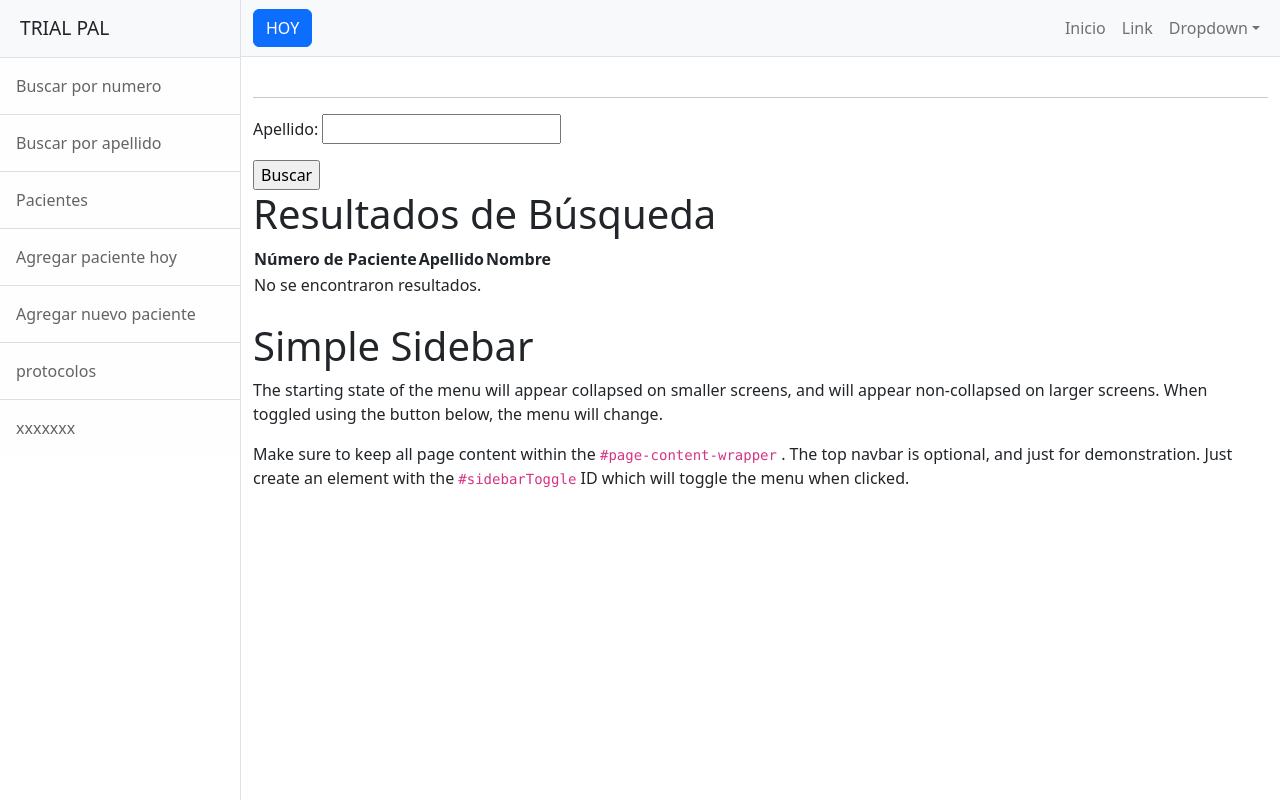
After one commit to Pablotus/ProyectoTApp, a Django app: page /TApp/busqueda_apellido in a window 1280 px wide. The commit adds this page. Run offline with Django 4.2, Linux system fonts and the light colour scheme; some libraries are stand-ins or nearby versions.

Commit message:
Busca por numero y apellido en diferentes pestañas

```diff
--- a/TApp/forms.py
+++ b/TApp/forms.py
@@ -21,6 +21,7 @@
 
 class BusquedaPacienteForm(forms.Form):
     numero_paciente = forms.CharField(required=False)
-    apellido = forms.CharField(required=False)
+
+
 class BusquedaApellidoForm(forms.Form):
-    apellido = forms.CharField(max_length=40)
+    apellido = forms.CharField(required=False, max_length=40)
--- a/TApp/templates/TApp/index.html
+++ b/TApp/templates/TApp/index.html
@@ -18,7 +18,8 @@
             <div class="border-end bg-white" id="sidebar-wrapper">
                 <div class="sidebar-heading border-bottom bg-light">TRIAL PAL</div>
                 <div class="list-group list-group-flush">
-                     <a class="list-group-item list-group-item-action list-group-item-light p-3" href="{% url 'busquedapaciente' %}">Buscar</a>
+                     <a class="list-group-item list-group-item-action list-group-item-light p-3" href="{% url 'busquedapaciente' %}">Buscar por numero</a>
+                    <a class="list-group-item list-group-item-action list-group-item-light p-3" href="{% url 'busqueda_apellido' %}">Buscar por apellido</a>
                     <a class="list-group-item list-group-item-action list-group-item-light p-3" href="{% url 'paciente' %}">Pacientes</a>
                     <a class="list-group-item list-group-item-action list-group-item-light p-3" href="{% url 'inicio' %}">Agregar paciente hoy</a>
                     <a class="list-group-item list-group-item-action list-group-item-light p-3" href="{% url 'agregar_paciente' %} ">Agregar nuevo paciente</a>
--- a/TApp/templates/TApp/resultadosBusqueda.html
+++ b/TApp/templates/TApp/resultadosBusqueda.html
@@ -1,7 +1,3 @@
-
-
-
-
 {% extends "TApp/index.html" %}
 
 {% load static %}
--- /dev/null
+++ b/TApp/templates/TApp/resultadosBusquedaApellido.html
@@ -0,0 +1,50 @@
+{% extends "TApp/index.html" %}
+
+{% load static %}
+
+{% block contenidoQueCambia %}
+
+    {# Buscar paciente #}
+    <br><hr>
+    <form action="{% url 'busqueda_apellido' %}">
+        {{ form_busqueda.as_p }}
+        <input type="submit" value="Buscar">
+    </form>
+
+    <html>
+    <head>
+        <title>Resultados de Búsqueda</title>
+    </head>
+    <body>
+        <h1>Resultados de Búsqueda</h1>
+        <table>
+            <thead>
+                <tr>
+                    <th>Número de Paciente</th>
+                    <th>Apellido</th>
+                    <th>Nombre</th>
+                    <!-- Agrega más columnas si es necesario -->
+                </tr>
+            </thead>
+            <tbody>
+                {% if pacientes %}
+                    {% for paciente in pacientes %}
+                        <tr>
+                            <td>{{ paciente.numero_paciente }}</td>
+                            <td>{{ paciente.apellido }}</td>
+                            <td>{{ paciente.nombre }}</td>
+                            <td>{{ paciente.dni }}</td>
+
+                            <!-- Muestra los datos del paciente en las columnas correspondientes -->
+                        </tr>
+                    {% endfor %}
+                {% else %}
+                    <tr>
+                        <td colspan="3">No se encontraron resultados.</td>
+                    </tr>
+                {% endif %}
+            </tbody>
+        </table>
+    </body>
+    </html>
+{% endblock %}
--- a/TApp/urls.py
+++ b/TApp/urls.py
@@ -14,4 +14,5 @@
     path('inicio/agregar/agregar_paciente', views.agregar_paciente, name="agregar_paciente"),
     path('inicio/eliminar/<eliminar_paciente>', views.eliminar_paciente, name="eliminar_paciente"),
     path('inicio/editar/<editar_paciente>', views.editar_paciente, name="editar_paciente"),
+    path('busqueda_apellido', views.busqueda_apellido, name="busqueda_apellido"),
 ]
--- a/TApp/views.py
+++ b/TApp/views.py
@@ -2,38 +2,12 @@
 from django.http import HttpResponse
 from django import forms
 from TApp.models import Paciente
-from TApp.forms import PacienteForm, BusquedaPacienteForm
+from TApp.forms import PacienteForm, BusquedaPacienteForm, BusquedaApellidoForm
 from django.db.models import Q
-
-
-# def busqueda_paciente(request):
-#     mi_formulario = BusquedaPacienteForm(request.GET)
-#     if mi_formulario.is_valid():
-#         informacion = mi_formulario.cleaned_data
-#         # Obtener el número de paciente y apellido del formulario
-#         numero_paciente = informacion.get('numero_paciente')
-#         apellido = informacion.get('apellido')
-#         # Filtrar pacientes por número de paciente o apellido
-#         if numero_paciente or apellido:
-#             pacientes_filtrados = Paciente.objects.filter(
-#                 Q(numero_paciente__icontains=numero_paciente) | Q(apellido__icontains=apellido)
-#             )
-#             context = {
-#                 "pacientes": pacientes_filtrados
-#             }
-#             return render(request, "TApp/resultadosBusqueda.html", context=context)
-#
-#     # Si el formulario no es válido o no se proporcionaron datos, renderizar la página nuevamente
-#     return render(request, "TApp/busca_paciente.html", {"mi_formulario": mi_formulario})
-
 
 
 def inicio(request):
     return render(request, "TApp/index.html")
-
-
-# def paciente(request):
-#     return render(request, "TApp/paciente.html")
 
 def paciente(request):
 
@@ -44,20 +18,8 @@
     }
     return render(request, "TApp/paciente.html", context=context)
 
-
-
 def buscarpaciente(request):
     return render(request, "TApp/buscar_paciente.html")
-
-# def buscar(request):
-#     if request.GET["numero_paciente"]:
-#         numero_paciente = request.GET['numero_paciente']
-#         paciente = Paciente.objects.filter(numero_paciente__icontains=numero_paciente)
-#         return render(request, "TApp/resultadosBusqueda.html", {"apellido":apellido, "numero_paciente":numero_paciente})
-#     else:
-#         respuesta = "no enviaste datos"
-#     return HttpResponse(respuesta)
-
 
 def hoy(request):
     return render(request, "TApp/hoy.html")
@@ -126,16 +88,44 @@
 
     return render(request, "TApp/agregar_paciente.html", {"miFormulario": miFormulario})
 
+def busqueda_apellido(request):
+    if request.method == 'GET' and 'apellido' in request.GET:
+        mi_formulario2 = BusquedaApellidoForm(request.GET)
+        if mi_formulario2.is_valid():
+            informacion2 = mi_formulario2.cleaned_data
+            pacientes_filtrados2 = Paciente.objects.filter(apellido__icontains=informacion2['apellido'])
+            context2 = {
+                "pacientes": pacientes_filtrados2,
+                "form_busqueda": BusquedaApellidoForm()
+            }
+            return render(request, "TApp/resultadosBusquedaApellido.html", context=context2)
+    else:
+        form_busqueda = BusquedaApellidoForm()
+        context = {
+            "pacientes": None,
+            "form_busqueda": form_busqueda
+        }
+        return render(request, "TApp/resultadosBusquedaApellido.html", context=context)
+
+
+
 def busqueda_paciente(request):
-    mi_formulario = BusquedaPacienteForm(request.GET)
-    if mi_formulario.is_valid():
-        informacion = mi_formulario.cleaned_data
-        pacientes_filtrados = Paciente.objects.filter(numero_paciente__icontains=informacion['numero_paciente'])
+    if request.method == 'GET' and 'numero_paciente' in request.GET:
+        mi_formulario2 = BusquedaPacienteForm(request.GET)
+        if mi_formulario2.is_valid():
+            informacion2 = mi_formulario2.cleaned_data
+            pacientes_filtrados2 = Paciente.objects.filter(numero_paciente__icontains=informacion2['numero_paciente'])
+            context2 = {
+                "pacientes": pacientes_filtrados2,
+                "form_busqueda": BusquedaPacienteForm()
+            }
+            return render(request, "TApp/resultadosBusqueda.html", context=context2)
+    else:
+        form_busqueda = BusquedaPacienteForm()
         context = {
-            "pacientes": pacientes_filtrados,
-            "form_busqueda": BusquedaPacienteForm()
+            "pacientes": None,
+            "form_busqueda": form_busqueda
         }
-
         return render(request, "TApp/resultadosBusqueda.html", context=context)
 
 
```
